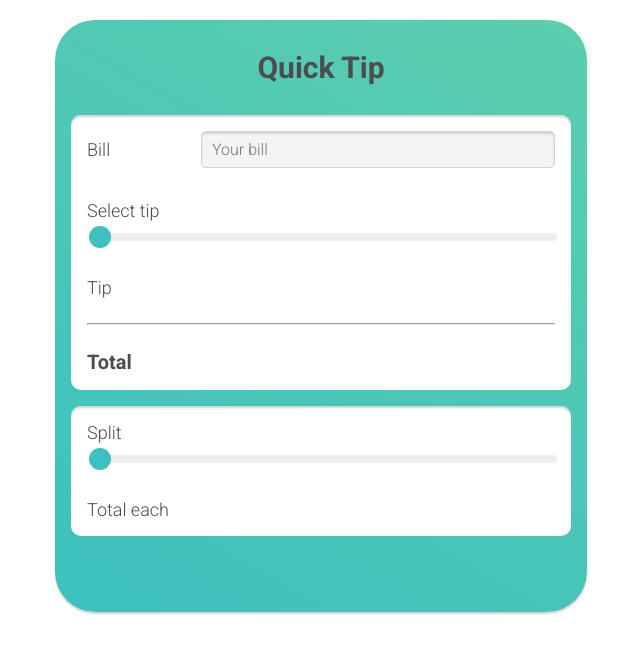
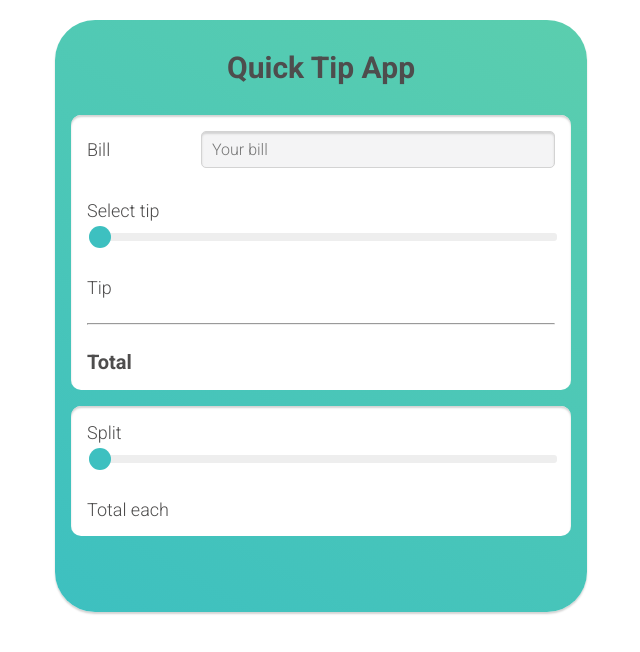
Before and after one commit to firatgoktepe/JS-Exercises, a plain HTML site: page Small Apps/Quick tip App/index.html in a window 1280 px wide. Shown: the whole page, without its empty margins (319-959 px from the left). Drawn offline with Linux system fonts and the light colour scheme.

Commit message:
fixed some bugs

```diff
--- a/Small Apps/Quick tip App/index.html
+++ b/Small Apps/Quick tip App/index.html
@@ -9,11 +9,11 @@
       rel="stylesheet"
     />
     <link rel="stylesheet" href="style.css" />
-    <title>Quick Tip</title>
+    <title>Quick Tip App</title>
   </head>
   <body>
     <main id="container">
-      <h1>Quick Tip</h1>
+      <h1>Quick Tip App</h1>
 
       <section>
         <div class="bill">
```
